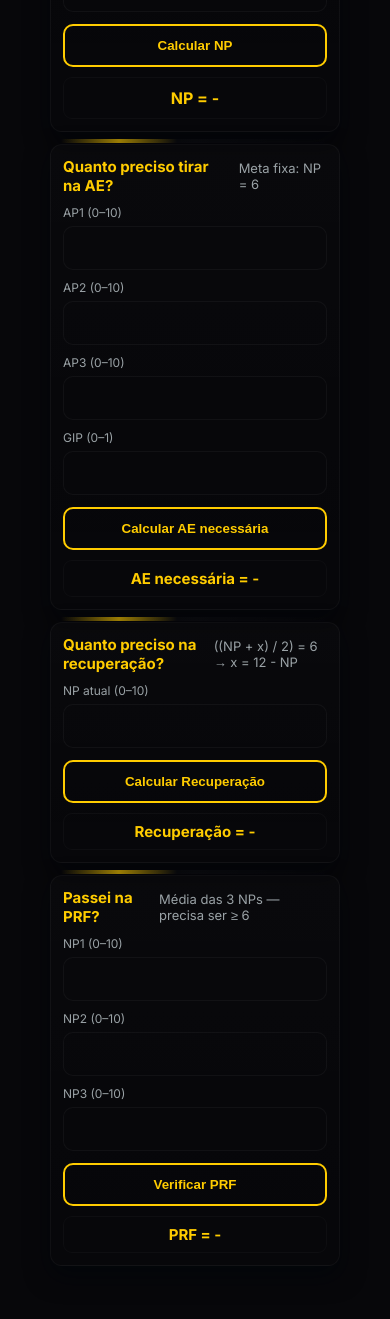
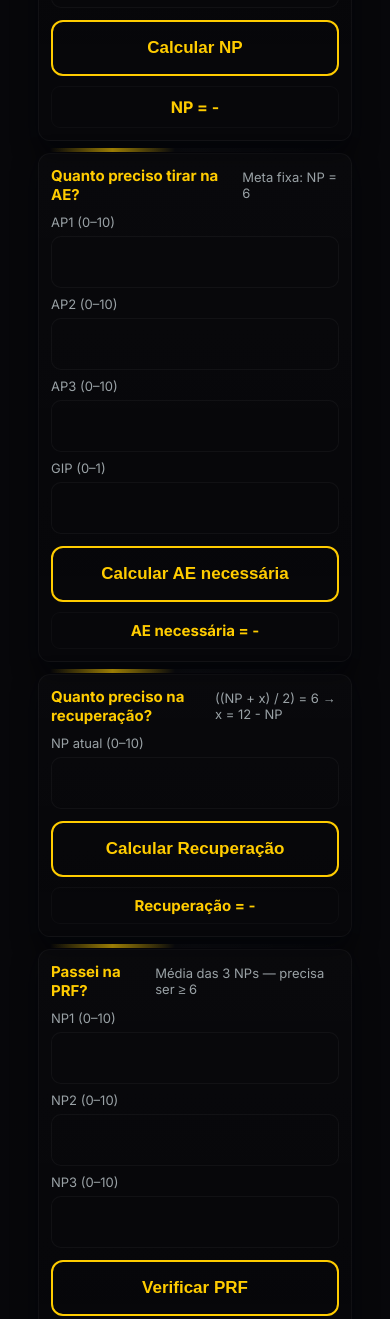
Before and after one commit to Str44ng33/CalcCMM, a plain HTML site: page index.html in a window 390 px wide. Shown: the top 1319 px of the page. Drawn offline with Linux system fonts and the light colour scheme.

Commit message:
UI mobile + preparar para GitHub Pages

```diff
--- a/index.html
+++ b/index.html
@@ -2,7 +2,8 @@
 <html lang="pt-BR">
 <head>
 <meta charset="utf-8" />
-<meta name="viewport" content="width=device-width,initial-scale=1" />
+<meta name="viewport" content="width=device-width,initial-scale=1,viewport-fit=cover" />
+<meta name="theme-color" content="#07070a" />
 <title>CalcCMM</title>
 <link rel="icon" type="image/png" href="https://i.imgur.com/ECsh74x.png">
 <link rel="apple-touch-icon" href="https://i.imgur.com/ECsh74x.png">
@@ -19,16 +20,23 @@
     --red:#e04b4b;
     --text:#e9eef1;
     --glass: rgba(255,255,255,0.03);
+    --touch-padding:14px;
   }
+
+  /* reduce motion for users who prefer it */
+  @media (prefers-reduced-motion: reduce){
+    :root{ --trans:100ms cubic-bezier(.2,.9,.2,1); }
+    *{ animation-duration: 0.001ms !important; transition-duration:0.001ms !important; }
+  }
+
+  *{box-sizing:border-box}
+  html,body{height:100%;margin:0;background:var(--bg);color:var(--text);font-family:Inter,system-ui,Arial;-webkit-font-smoothing:antialiased;-moz-osx-font-smoothing:grayscale;display:flex;align-items:center;justify-content:center;padding:18px env(safe-area-inset-left) env(safe-area-inset-bottom) env(safe-area-inset-right);}
 
   body.default { --theme: var(--yellow); }
   body.ok      { --theme: var(--green);  }
   body.fail    { --theme: var(--red);    }
 
-  *{box-sizing:border-box}
-  html,body{height:100%;margin:0;background:var(--bg);color:var(--text);font-family:Inter,system-ui,Arial;-webkit-font-smoothing:antialiased;-moz-osx-font-smoothing:grayscale;display:flex;align-items:center;justify-content:center;padding:18px}
-
-  .wrap{ width:min(1040px,98vw); display:flex; flex-direction:column; gap:14px; align-items:center; animation:intro .42s var(--trans) both; }
+  .wrap{ width:min(1040px,98vw); display:flex; flex-direction:column; gap:14px; align-items:center; animation:intro .42s var(--trans) both; padding-bottom:18px; }
   @keyframes intro{ from{opacity:0; transform:translateY(-10px)} to{opacity:1; transform:none} }
 
   header{ width:100%; display:flex; justify-content:space-between; align-items:center; gap:12px; padding:4px 2px; }
@@ -48,8 +56,7 @@
     overflow:visible;
     transition: transform var(--trans), box-shadow var(--trans), border-color var(--trans);
   }
-  .card:hover{ transform: translateY(-6px); box-shadow: 0 18px 40px rgba(2,6,10,0.78); border-color: rgba(255,255,255,0.06); }
-
+  .card:active{ transform: translateY(-2px) scale(.999); }
   .card .title{ display:flex; justify-content:space-between; align-items:center; gap:10px; margin-bottom:10px; }
   .card .title strong{ color:var(--theme); transition:color var(--trans); font-size:15px; }
 
@@ -76,14 +83,15 @@
     background:linear-gradient(180deg, rgba(255,255,255,0.005), rgba(255,255,255,0.003));
     color:var(--text); font-size:16px; text-align:center; transition: transform 220ms ease, border-color var(--trans), box-shadow var(--trans);
     -moz-appearance: textfield;
+    min-height:44px;
   }
   input[type="number"]::-webkit-inner-spin-button,
   input[type="number"]::-webkit-outer-spin-button{ -webkit-appearance:none; margin:0; }
   input[type="number"]:focus{ outline:none; transform:translateY(-4px) scale(1.01); border-color:rgba(255,255,255,0.10); box-shadow: 0 14px 34px rgba(0,0,0,0.65); }
 
-  .btn{ margin-top:12px; padding:12px 14px; border-radius:10px; border:2px solid var(--theme); background:transparent; color:var(--theme); font-weight:700; cursor:pointer; transition: transform 160ms ease, background var(--trans), color var(--trans); position:relative; overflow:hidden; width:100%; }
-  .btn:hover{ transform:translateY(-5px); background: rgba(255,255,255,0.015); }
-  .btn:active{ transform:translateY(-3px) scale(.995); }
+  .btn{ margin-top:12px; padding:16px 14px; border-radius:12px; border:2px solid var(--theme); background:transparent; color:var(--theme); font-weight:800; cursor:pointer; transition: transform 160ms ease, background var(--trans), color var(--trans); position:relative; overflow:hidden; width:100%; font-size:16px; min-height:48px; display:inline-flex; align-items:center; justify-content:center; gap:8px; }
+  .btn:hover{ transform:translateY(-4px); background: rgba(255,255,255,0.015); }
+  .btn:active{ transform:translateY(-2px) scale(.997); }
 
   .btn .r{ position:absolute; left:50%; top:50%; width:140%; height:260%; background:var(--theme); opacity:0.03; transform:translate(-50%,-50%) scale(0); border-radius:50%; transition:transform 600ms ease, opacity 600ms; pointer-events:none; }
   .btn:active .r{ transform:translate(-50%,-50%) scale(1); opacity:0.08; transition:transform 180ms ease, opacity 300ms; }
@@ -100,6 +108,7 @@
 
   footer{ margin-top:8px; color:var(--muted); font-size:13px; width:100%; text-align:center; }
 
+  /* Mobile tweaks */
   @media(max-width:980px){
     .grid{ grid-template-columns:1fr; gap:12px; }
     header{ flex-direction:column; align-items:flex-start; gap:8px; }
@@ -107,8 +116,20 @@
     .wrap{ padding:14px; width:100%; }
     .field{ min-width:100%; }
     .result{ font-size:16px; padding:10px 12px; }
+    .card{ padding:14px; border-radius:12px; }
+    .corner{ display:none; }
+    input[type="number"]{ font-size:18px; padding:14px; min-height:52px; }
+    .btn{ padding:16px; font-size:17px; min-height:52px; border-radius:12px; }
+  }
+
+  /* Extra small phones: bigger touch targets */
+  @media(max-width:420px){
+    html,body{ padding-left:12px; padding-right:12px; }
+    .wrap{ gap:12px; }
+    body{ font-size:15px; }
     .card{ padding:12px; border-radius:12px; }
-    .corner{ display:none; }
+    .inputs{ gap:8px; }
+    .field label{ font-size:13px; }
   }
 </style>
 </head>
@@ -117,6 +138,7 @@
     <header>
       <div class="brand">
         <h1>CalcCMM</h1>
+        <p>Calcula NP, AE necessária, recuperação e PRF — mobile friendly.</p>
       </div>
     </header>
 
@@ -126,11 +148,11 @@
         <div class="title"><strong>Calcular NP</strong><div style="color:var(--muted);font-size:13px">AP média + GIP + AE</div></div>
 
         <div class="inputs" role="group" aria-label="Inputs para calcular NP">
-          <div class="field"><label>AP1 (0–10)</label><input id="ap1" type="number" max="10" min="0" /></div>
-          <div class="field"><label>AP2 (0–10)</label><input id="ap2" type="number" max="10" min="0" /></div>
-          <div class="field"><label>AP3 (0–10)</label><input id="ap3" type="number" max="10" min="0" /></div>
-          <div class="field"><label>GIP (0–1)</label><input id="gip" type="number" max="1" min="0" step="0.01" /></div>
-          <div class="field"><label>AE (0–10)</label><input id="ae" type="number" max="10" min="0" /></div>
+          <div class="field"><label for="ap1">AP1 (0–10)</label><input id="ap1" inputmode="decimal" type="number" max="10" min="0" step="0.1" /></div>
+          <div class="field"><label for="ap2">AP2 (0–10)</label><input id="ap2" inputmode="decimal" type="number" max="10" min="0" step="0.1" /></div>
+          <div class="field"><label for="ap3">AP3 (0–10)</label><input id="ap3" inputmode="decimal" type="number" max="10" min="0" step="0.1" /></div>
+          <div class="field"><label for="gip">GIP (0–1)</label><input id="gip" inputmode="decimal" type="number" max="1" min="0" step="0.01" /></div>
+          <div class="field"><label for="ae">AE (0–10)</label><input id="ae" inputmode="decimal" type="number" max="10" min="0" step="0.1" /></div>
         </div>
 
         <button class="btn" onclick="calcularNP()" aria-label="Calcular NP">Calcular NP <span class="r"></span></button>
@@ -143,10 +165,10 @@
         <div class="title"><strong>Quanto preciso tirar na AE?</strong><div style="color:var(--muted);font-size:13px">Meta fixa: NP = 6</div></div>
 
         <div class="inputs">
-          <div class="field"><label>AP1 (0–10)</label><input id="ap1x" type="number" max="10" min="0" /></div>
-          <div class="field"><label>AP2 (0–10)</label><input id="ap2x" type="number" max="10" min="0" /></div>
-          <div class="field"><label>AP3 (0–10)</label><input id="ap3x" type="number" max="10" min="0" /></div>
-          <div class="field"><label>GIP (0–1)</label><input id="gipx" type="number" max="1" min="0" step="0.01" /></div>
+          <div class="field"><label for="ap1x">AP1 (0–10)</label><input id="ap1x" inputmode="decimal" type="number" max="10" min="0" step="0.1" /></div>
+          <div class="field"><label for="ap2x">AP2 (0–10)</label><input id="ap2x" inputmode="decimal" type="number" max="10" min="0" step="0.1" /></div>
+          <div class="field"><label for="ap3x">AP3 (0–10)</label><input id="ap3x" inputmode="decimal" type="number" max="10" min="0" step="0.1" /></div>
+          <div class="field"><label for="gipx">GIP (0–1)</label><input id="gipx" inputmode="decimal" type="number" max="1" min="0" step="0.01" /></div>
         </div>
 
         <button class="btn" onclick="calcularAE()">Calcular AE necessária <span class="r"></span></button>
@@ -159,7 +181,7 @@
         <div class="title"><strong>Quanto preciso na recuperação?</strong><div style="color:var(--muted);font-size:13px">((NP + x) / 2) = 6 → x = 12 - NP</div></div>
 
         <div class="inputs">
-          <div class="field" style="min-width:160px"><label>NP atual (0–10)</label><input id="npRec" type="number" max="10" min="0" /></div>
+          <div class="field" style="min-width:160px"><label for="npRec">NP atual (0–10)</label><input id="npRec" inputmode="decimal" type="number" max="10" min="0" step="0.1" /></div>
         </div>
 
         <button class="btn" onclick="calcularRecuperacao()">Calcular Recuperação <span class="r"></span></button>
@@ -172,9 +194,9 @@
         <div class="title"><strong>Passei na PRF?</strong><div style="color:var(--muted);font-size:13px">Média das 3 NPs — precisa ser ≥ 6</div></div>
 
         <div class="inputs">
-          <div class="field"><label>NP1 (0–10)</label><input id="prf_np1" type="number" max="10" min="0" /></div>
-          <div class="field"><label>NP2 (0–10)</label><input id="prf_np2" type="number" max="10" min="0" /></div>
-          <div class="field"><label>NP3 (0–10)</label><input id="prf_np3" type="number" max="10" min="0" /></div>
+          <div class="field"><label for="prf_np1">NP1 (0–10)</label><input id="prf_np1" inputmode="decimal" type="number" max="10" min="0" step="0.1" /></div>
+          <div class="field"><label for="prf_np2">NP2 (0–10)</label><input id="prf_np2" inputmode="decimal" type="number" max="10" min="0" step="0.1" /></div>
+          <div class="field"><label for="prf_np3">NP3 (0–10)</label><input id="prf_np3" inputmode="decimal" type="number" max="10" min="0" step="0.1" /></div>
         </div>
 
         <button class="btn" onclick="calcularPRF()">Verificar PRF <span class="r"></span></button>
@@ -216,7 +238,8 @@ function aplicarTemaPorValor(valor){
 }
 
 function val(id){
-  const v = parseFloat(document.getElementById(id).value);
+  const raw = document.getElementById(id).value;
+  const v = parseFloat(raw.replace(',', '.'));
   return (isFinite(v) ? v : 0);
 }
 
@@ -268,11 +291,21 @@ document.querySelectorAll('input[type="number"]').forEach(i=>{
       }
     }
   });
+  // mobile friendly: tap selects content
+  i.addEventListener('touchstart', ()=> { try { i.select(); } catch(e){} });
 });
 
 document.querySelectorAll('.btn').forEach(b=>{
   if(!b.querySelector('.r')){ const s=document.createElement('span'); s.className='r'; b.appendChild(s); }
 });
+
+// accessibility: allow action with space on focused button via keyboard
+document.addEventListener('keydown', e => {
+  if((e.key === ' ' || e.key === 'Spacebar') && document.activeElement && document.activeElement.classList.contains('btn')){
+    e.preventDefault();
+    document.activeElement.click();
+  }
+});
 </script>
 </body>
 </html>
```
